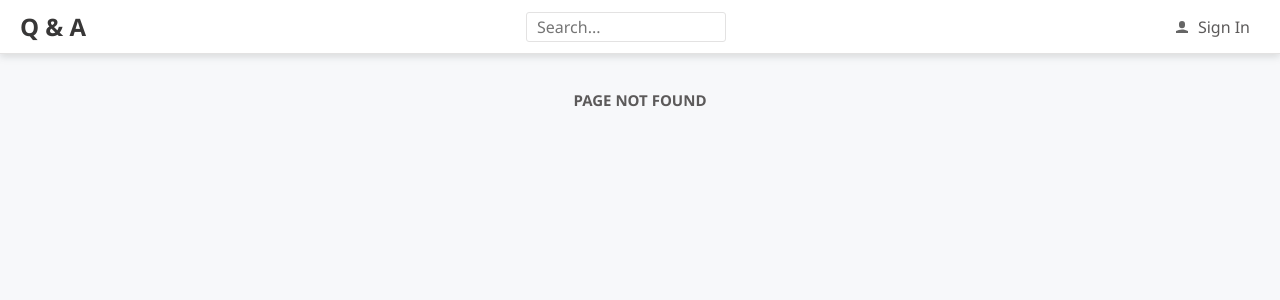
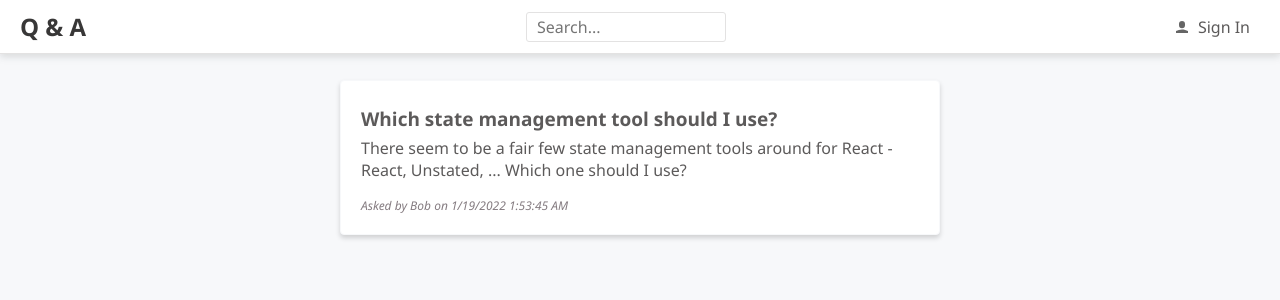
Before and after one commit to AlexEgorchatov/ReactStudy, a React (Create React App) app in the folder frontend/: page /questions/2 in a window 1280 px wide. Before the commit this address had no page. Shown: the top 300 px of the page. Built offline with nearby package versions, Linux system fonts and the light colour scheme.

Commit message:
Implemented the Questions page.

```diff
--- a/frontend/src/App.tsx
+++ b/frontend/src/App.tsx
@@ -8,6 +8,7 @@ import { BrowserRouter, Route, Routes, Navigate } from 'react-router-dom';
 import { AskPage } from './AskPage';
 import { SearchPage } from './SearchPage';
 import { SignInPage } from './SignInPage';
+import { QuestionPage } from './QuestionPage';
 import { NotFoundPage } from './NotFoundPage';
 
 function App() {
@@ -28,6 +29,7 @@ function App() {
                     <Route path="ask" element={<AskPage />} />
                     <Route path="signin" element={<SignInPage />} />
                     <Route path="home" element={<Navigate to="/" />} />
+                    <Route path="questions/:questionId" element={<QuestionPage />} />
                     <Route path="*" element={<NotFoundPage />} />
                 </Routes>
             </div>
--- a/frontend/src/Header.tsx
+++ b/frontend/src/Header.tsx
@@ -4,6 +4,7 @@ import { css, jsx } from '@emotion/react';
 import { ChangeEvent } from 'react';
 import { UserIcon } from './Icons';
 import { fontFamily, fontSize, gray1, gray2, gray5 } from './Styles';
+import { Link } from 'react-router-dom';
 
 export const Header = () => {
     const handleSearchInputChange = (e: ChangeEvent<HTMLInputElement>) => {
@@ -26,8 +27,8 @@ export const Header = () => {
                 box-shadow: 0 3px 7px 0 rgba(110, 112, 114, 0.21);
             `}
         >
-            <a
-                href="./"
+            <Link
+                to="./"
                 css={css`
                     font-size: 24px;
                     font-weight: bold;
@@ -36,7 +37,7 @@ export const Header = () => {
                 `}
             >
                 Q & A
-            </a>
+            </Link>
             <input
                 type="text"
                 placeholder="Search..."
@@ -57,8 +58,8 @@ export const Header = () => {
                     }
                 `}
             />
-            <a
-                href="./signin"
+            <Link
+                to="./signin"
                 css={css`
                     font-family: ${fontFamily};
                     font-size: ${fontSize};
@@ -77,7 +78,7 @@ export const Header = () => {
             >
                 <UserIcon />
                 <span>Sign In</span>
-            </a>
+            </Link>
         </div>
     );
 };
--- a/frontend/src/HomePage.tsx
+++ b/frontend/src/HomePage.tsx
@@ -7,6 +7,7 @@ import { GetUnansweredQuestions, QuestionData } from './QuestionsData';
 import { Page } from './Page';
 import { PageTitle } from './PageTitle';
 import { useEffect, useState } from 'react';
+import { useNavigate } from 'react-router-dom';
 
 export const HomePage = () => {
     const [questions, setQuestions] = useState<QuestionData[] | null>(null);
@@ -20,7 +21,9 @@ export const HomePage = () => {
         doGetUnansweredQuestions();
     }, []);
 
+    const navigate = useNavigate();
     const handleAskQuestionClick = () => {
+        navigate('ask');
         console.log('Move ot the ask page');
     };
 
--- a/frontend/src/Question.tsx
+++ b/frontend/src/Question.tsx
@@ -4,6 +4,7 @@ import { css, jsx } from '@emotion/react';
 import { gray2, gray3 } from './Styles';
 import { QuestionData } from './QuestionsData';
 import { FC } from 'react';
+import { Link } from 'react-router-dom';
 
 interface Props {
     data: QuestionData;
@@ -22,7 +23,15 @@ export const Question: FC<Props> = ({ data, showContent = true }) => (
                 font-size: 19px;
             `}
         >
-            {data.title}
+            <Link
+                to={`questions/${data.questionId}`}
+                css={css`
+                    text-decoration: none;
+                    color: ${gray2};
+                `}
+            >
+                {data.title}
+            </Link>
         </div>
         {showContent && (
             <div
--- a/frontend/src/QuestionPage.tsx
+++ b/frontend/src/QuestionPage.tsx
@@ -1,4 +1,69 @@
-import react from 'react';
+/** @jsxRuntime classic */
+/** @jsx jsx */
+import { css, jsx } from '@emotion/react';
+import { gray3, gray6 } from './Styles';
 import { Page } from './Page';
+import { useParams } from 'react-router-dom';
+import { QuestionData, GetQuestion } from './QuestionsData';
+import { FC, useState, Fragment, useEffect } from 'react';
 
-export const QuestionPage = () => <Page title="Sign In">Question Page</Page>;
+export const QuestionPage = () => {
+    const params = useParams();
+    const [question, setQuestion] = useState<QuestionData | null>(null);
+    useEffect(() => {
+        const doGetQuestion = async (quesitonId: number) => {
+            const foundQuestion = await GetQuestion(quesitonId);
+            setQuestion(foundQuestion);
+        };
+
+        if (params.questionId) {
+            const questionId = Number(params.questionId);
+            doGetQuestion(questionId);
+        }
+    }, [params.questionId]);
+
+    return (
+        <Page>
+            <div
+                css={css`
+                    background-color: white;
+                    padding: 15px 20px 20px 20px;
+                    border-radius: 4px;
+                    border: 1px solid ${gray6};
+                    box-shadow: 0 3px 5px 0 rgba(0, 0, 0, 0.16);
+                `}
+            >
+                <div
+                    css={css`
+                        font-size: 19px;
+                        font-weight: bold;
+                        margin: 10px 0px 5px;
+                    `}
+                >
+                    {question === null ? '' : question.title}
+                </div>
+                {question !== null && (
+                    <Fragment>
+                        <p
+                            css={css`
+                                margin-top: 0px;
+                                background-color: white;
+                            `}
+                        >
+                            {question.content}
+                        </p>
+                        <div
+                            css={css`
+                                font-size: 12px;
+                                font-style: italic;
+                                color: ${gray3};
+                            `}
+                        >{`Asked by ${
+                            question.userName
+                        } on ${question.created.toLocaleDateString()} ${question.created.toLocaleTimeString()}`}</div>
+                    </Fragment>
+                )}
+            </div>
+        </Page>
+    );
+};
--- a/frontend/src/QuestionsData.ts
+++ b/frontend/src/QuestionsData.ts
@@ -17,6 +17,12 @@ export interface AnswerData {
 export const GetUnansweredQuestions = async (): Promise<QuestionData[]> => {
     await wait(500);
     return questions.filter((i) => i.answers.length === 0);
+};
+
+export const GetQuestion = async (questionId: number): Promise<QuestionData | null> => {
+    await wait(500);
+    const results = questions.filter((i) => i.questionId === questionId);
+    return results.length === 0 ? null : results[0];
 };
 
 const wait = (ms: number): Promise<void> => {
```
Also changed, not shown: 1 other file (tests, documents, lock files or other folders).
